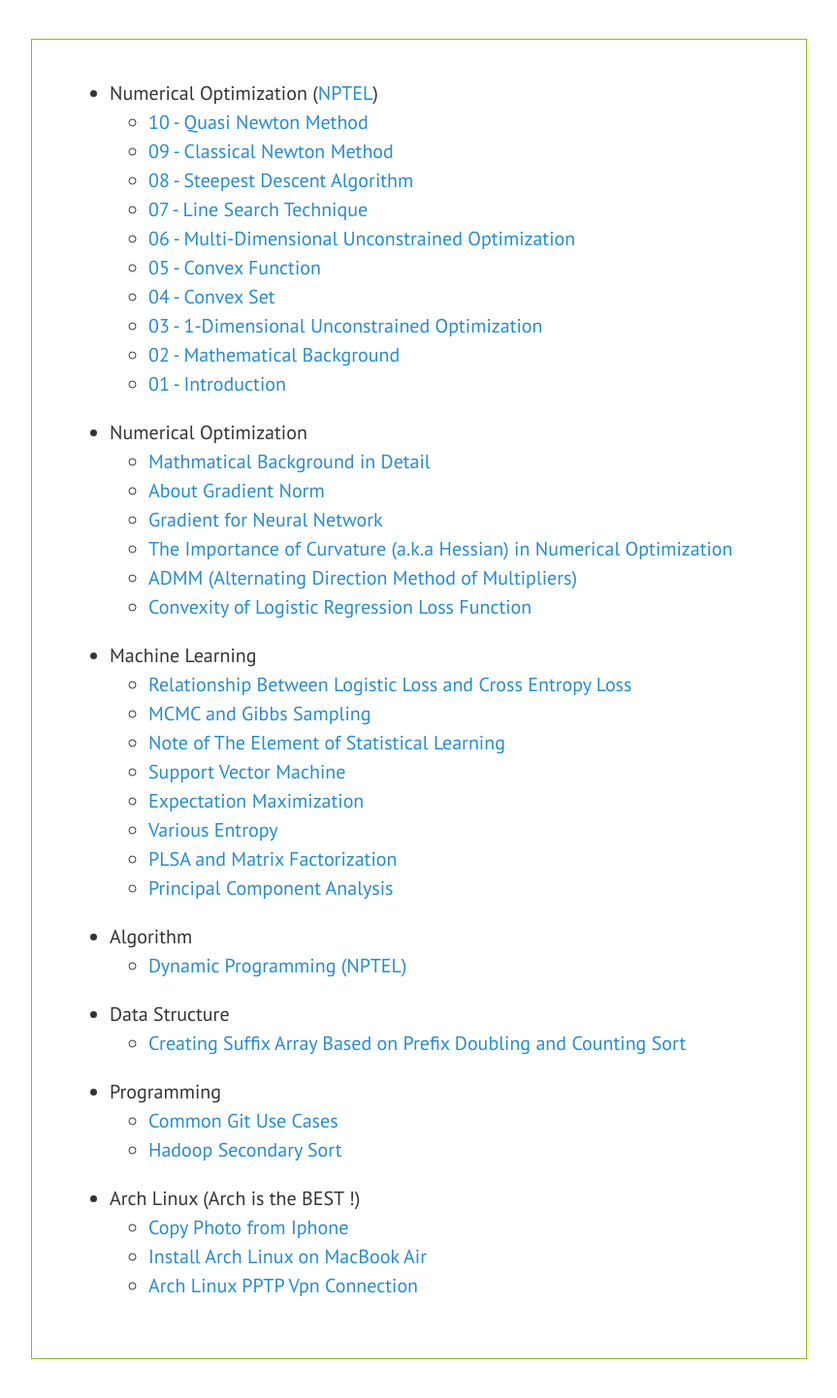
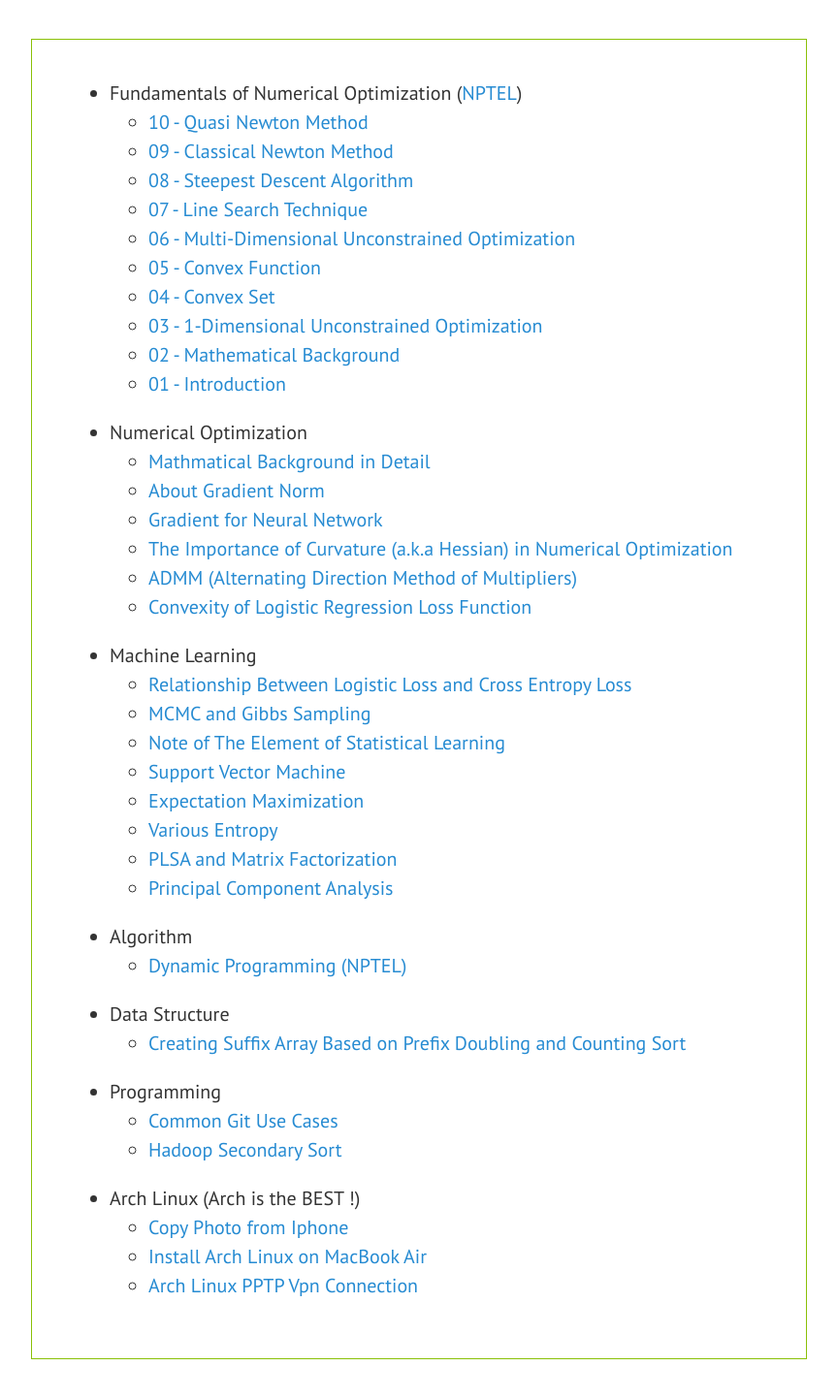
Before and after one commit to chenrushan/chenrushan.github.io, a Jekyll site: the page built from index.html, in a window 1280 px wide. Shown: the whole page at 97% size, without its empty margins (208-1071 px from the left). Built offline with Jekyll 4.4.1, drawn with Linux system fonts in a browser that asks for light colours; Markdown is read by kramdown in place of the engine named in the settings; the list of posts is cut into pages by our own code.

Commit message:
update index.html

```diff
--- a/index.html
+++ b/index.html
@@ -5,7 +5,7 @@ title: Categories
 
 <div id="home">
   <ul class="cats">
-      <li><span class="catname">Numerical Optimization (<a href="http://nptel.ac.in/courses/106108056/">NPTEL</a>)</span>
+      <li><span class="catname">Fundamentals of Numerical Optimization (<a href="http://nptel.ac.in/courses/106108056/">NPTEL</a>)</span>
       <ul class="posts">
         {% for post in site.categories.nnumop %}
           <li><a href="{{ post.url }}">{{ post.title }}</a></li>
```
